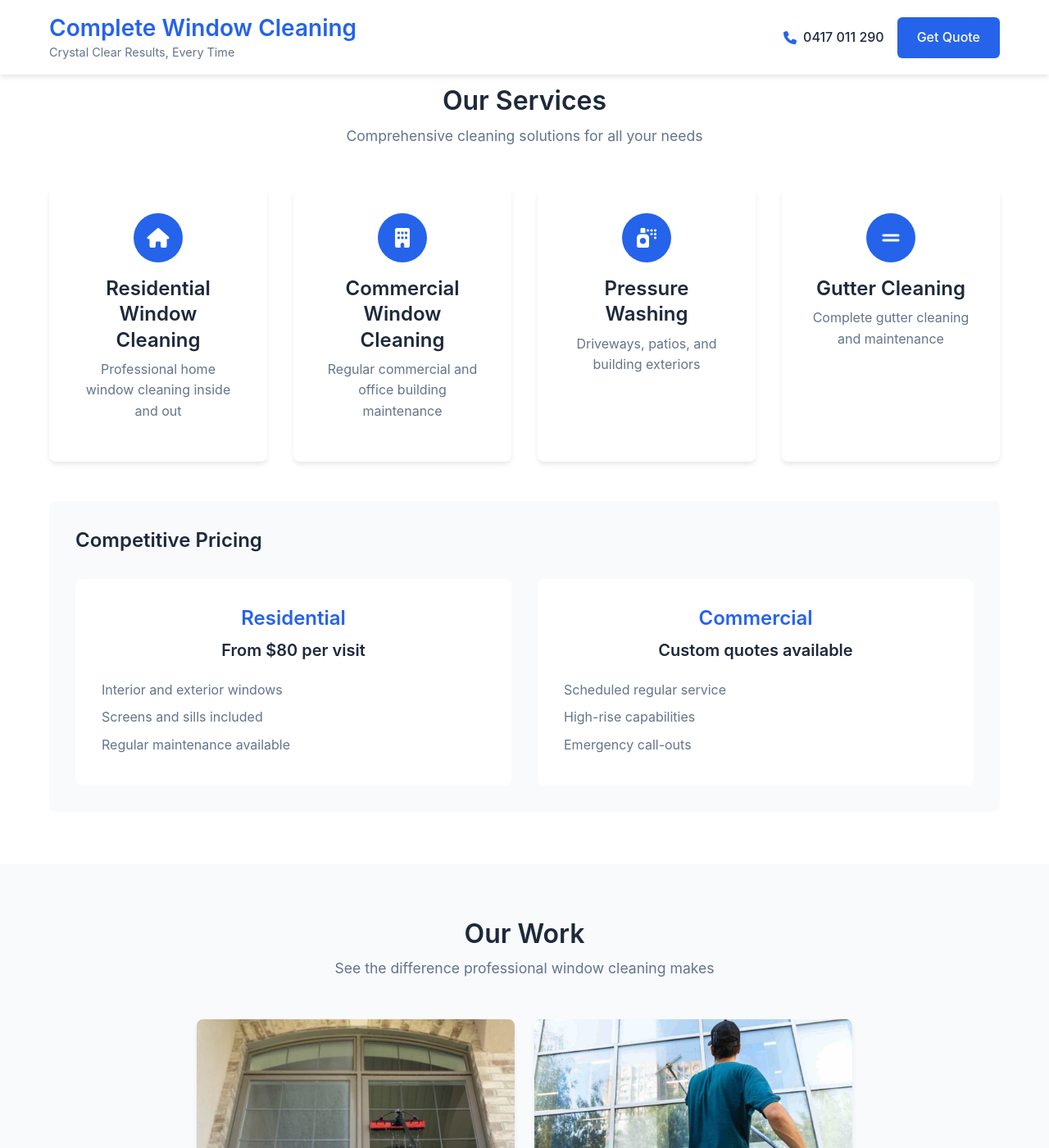
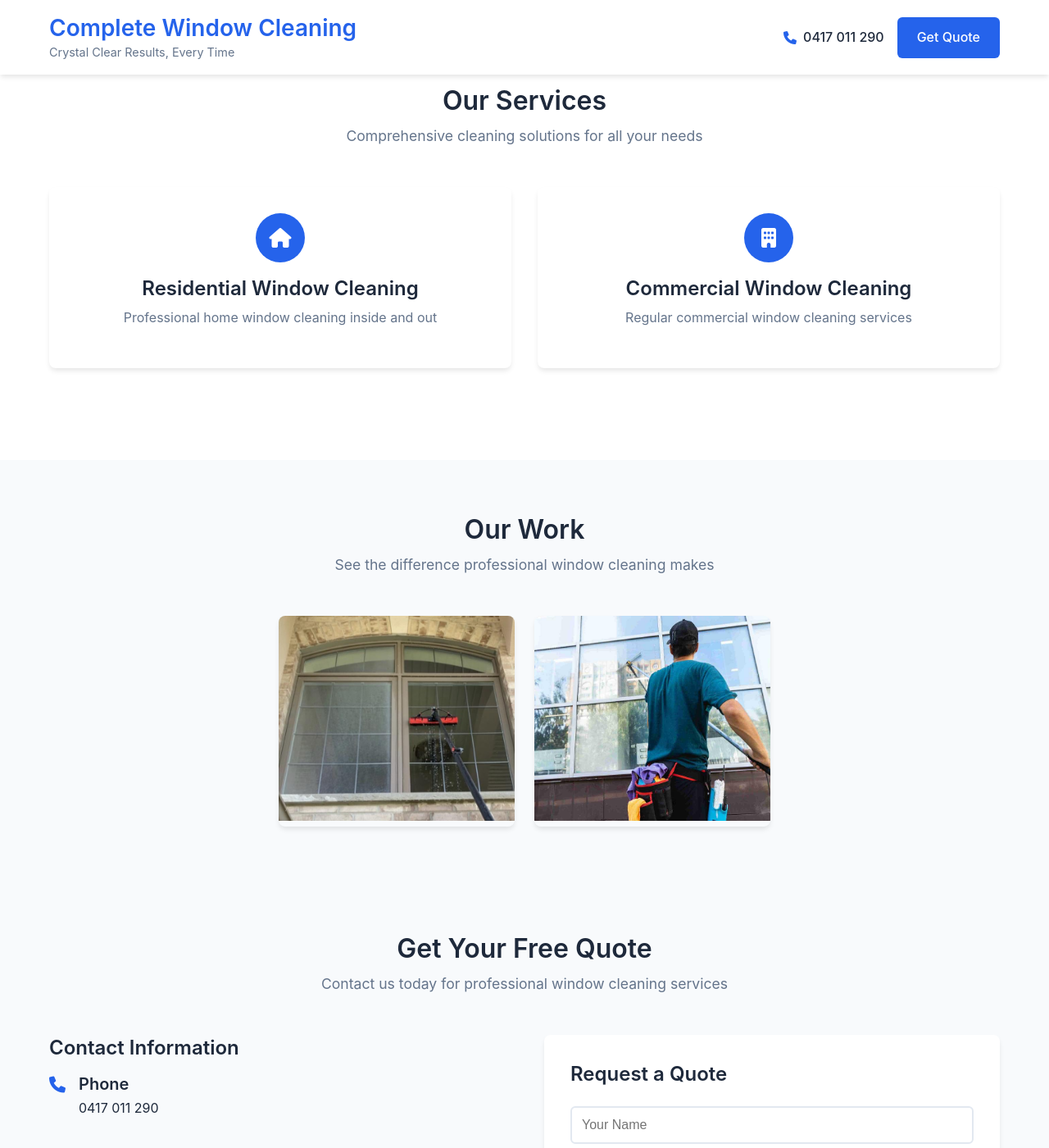
Before and after one commit to quirkules/quirkules.github.io, a Jekyll site: the page built from index.html, in a window 1280 px wide and 1400 px high, scrolled down 1042 px. Shown: the whole window at 82% size. Built offline with Jekyll 4.4.1, drawn with Linux system fonts in a browser that asks for light colours; some of the changed text lies outside the part shown.

Commit message:
updated content

```diff
--- a/_config.yml
+++ b/_config.yml
@@ -8,9 +8,10 @@
 business:
   name: "Complete Window Cleaning"
   tagline: "Crystal Clear Results, Every Time"
+  abn: "ABN No. 14 517 902 299"
   phone: "0417 011 290"
-  email: "info@completewindowcleaning.com.au"
-  address: "Servicing Melbourne Metro"
+  email: "winclean1@aussiebroadband.com.au"
+  address: "Mornington Peninsula, Melbourne Bayside and Melbourne South Eastern Suburbs"
   hours: "Mon-Fri: 7AM-5PM, Sat: 8AM-3PM"
 
 # Services
@@ -18,11 +19,7 @@
   - name: "Residential Window Cleaning"
     description: "Professional home window cleaning inside and out"
   - name: "Commercial Window Cleaning"
-    description: "Regular commercial and office building maintenance"
-  - name: "Pressure Washing"
-    description: "Driveways, patios, and building exteriors"
-  - name: "Gutter Cleaning"
-    description: "Complete gutter cleaning and maintenance"
+    description: "Regular commercial window cleaning services"
 
 # Social Media
 social:
--- a/_layouts/default.html
+++ b/_layouts/default.html
@@ -68,6 +68,7 @@
                 <div class="footer-section">
                     <h3>{{ site.business.name }}</h3>
                     <p>{{ site.description }}</p>
+                    <p>{{ site.business.abn }}</p>
                 </div>
                 <div class="footer-section">
                     <h3>Contact</h3>
--- a/assets/css/style.scss
+++ b/assets/css/style.scss
@@ -109,6 +109,10 @@
     position: sticky;
     top: 0;
     z-index: 100;
+
+    @media (max-width: 768px) {
+        position: relative;
+    }
 
     .header-content {
         display: flex;
@@ -331,7 +335,7 @@
         display: grid;
         grid-template-columns: repeat(2, 1fr);
         gap: 1.5rem;
-        max-width: 800px;
+        max-width: 600px;
         margin: 0 auto;
 
         .gallery-item {
--- a/index.html
+++ b/index.html
@@ -60,7 +60,7 @@
             {% for service in site.services %}
             <div class="service-card">
                 <div class="service-icon">
-                    {% assign icon_classes = "home,building,spray-can,grip-lines" | split: "," %}
+                    {% assign icon_classes = "home,building" | split: "," %}
                     {% assign icon_index = forloop.index0 %}
                     <i class="fas fa-{{ icon_classes[icon_index] }}"></i>
                 </div>
@@ -68,30 +68,6 @@
                 <p>{{ service.description }}</p>
             </div>
             {% endfor %}
-        </div>
-
-        <div class="pricing-info">
-            <h3>Competitive Pricing</h3>
-            <div class="pricing-grid">
-                <div class="pricing-card">
-                    <h4>Residential</h4>
-                    <p>From $80 per visit</p>
-                    <ul>
-                        <li>Interior and exterior windows</li>
-                        <li>Screens and sills included</li>
-                        <li>Regular maintenance available</li>
-                    </ul>
-                </div>
-                <div class="pricing-card">
-                    <h4>Commercial</h4>
-                    <p>Custom quotes available</p>
-                    <ul>
-                        <li>Scheduled regular service</li>
-                        <li>High-rise capabilities</li>
-                        <li>Emergency call-outs</li>
-                    </ul>
-                </div>
-            </div>
         </div>
     </div>
 </section>
@@ -115,75 +91,7 @@
                 <img src="{{ '/assets/images/gallery/commercial-1.jpg' | relative_url }}" alt="Commercial building window cleaning">
                 <div class="gallery-overlay">
                     <h4>Commercial Building</h4>
-                    <p>Multi-storey office complex</p>
-                </div>
-            </div>
-            <div class="gallery-item">
-                <img src="{{ '/assets/images/gallery/pressure-wash-1.jpg' | relative_url }}" alt="Pressure washing service">
-                <div class="gallery-overlay">
-                    <h4>Pressure Washing</h4>
-                    <p>Driveway and exterior cleaning</p>
-                </div>
-            </div>
-            <div class="gallery-item">
-                <img src="{{ '/assets/images/gallery/gutter-clean-1.jpg' | relative_url }}" alt="Gutter cleaning service">
-                <div class="gallery-overlay">
-                    <h4>Gutter Cleaning</h4>
-                    <p>Complete gutter maintenance</p>
-                </div>
-            </div>
-        </div>
-    </div>
-</section>
-
-<!-- Testimonials Section -->
-<section id="testimonials" class="testimonials">
-    <div class="container">
-        <div class="section-header">
-            <h2>What Our Customers Say</h2>
-            <p>Don't just take our word for it</p>
-        </div>
-        <div class="testimonials-grid">
-            <div class="testimonial-card">
-                <div class="stars">
-                    <i class="fas fa-star"></i>
-                    <i class="fas fa-star"></i>
-                    <i class="fas fa-star"></i>
-                    <i class="fas fa-star"></i>
-                    <i class="fas fa-star"></i>
-                </div>
-                <p>"Absolutely fantastic service! My windows have never looked better. Professional, reliable, and reasonably priced."</p>
-                <div class="testimonial-author">
-                    <strong>Sarah M.</strong>
-                    <span>Brighton Homeowner</span>
-                </div>
-            </div>
-            <div class="testimonial-card">
-                <div class="stars">
-                    <i class="fas fa-star"></i>
-                    <i class="fas fa-star"></i>
-                    <i class="fas fa-star"></i>
-                    <i class="fas fa-star"></i>
-                    <i class="fas fa-star"></i>
-                </div>
-                <p>"We've been using Complete Window Cleaning for our office building for 3 years. Always punctual and thorough."</p>
-                <div class="testimonial-author">
-                    <strong>David L.</strong>
-                    <span>Property Manager</span>
-                </div>
-            </div>
-            <div class="testimonial-card">
-                <div class="stars">
-                    <i class="fas fa-star"></i>
-                    <i class="fas fa-star"></i>
-                    <i class="fas fa-star"></i>
-                    <i class="fas fa-star"></i>
-                    <i class="fas fa-star"></i>
-                </div>
-                <p>"Great attention to detail and excellent customer service. Highly recommend for both residential and commercial cleaning."</p>
-                <div class="testimonial-author">
-                    <strong>Emma K.</strong>
-                    <span>Camberwell Resident</span>
+                    <p>Professional commercial window cleaning</p>
                 </div>
             </div>
         </div>
@@ -250,9 +158,6 @@
                             <option value="">Select Service</option>
                             <option value="residential">Residential Window Cleaning</option>
                             <option value="commercial">Commercial Window Cleaning</option>
-                            <option value="pressure-washing">Pressure Washing</option>
-                            <option value="gutter-cleaning">Gutter Cleaning</option>
-                            <option value="multiple">Multiple Services</option>
                         </select>
                     </div>
                     <div class="form-group">
```
Also changed, not shown: assets/images/unused/gutter-clean-1.jpg (renamed from assets/images/gallery/gutter-clean-1.jpg), assets/images/unused/pressure-wash-1.jpg (renamed from assets/images/gallery/pressure-wash-1.jpg).
